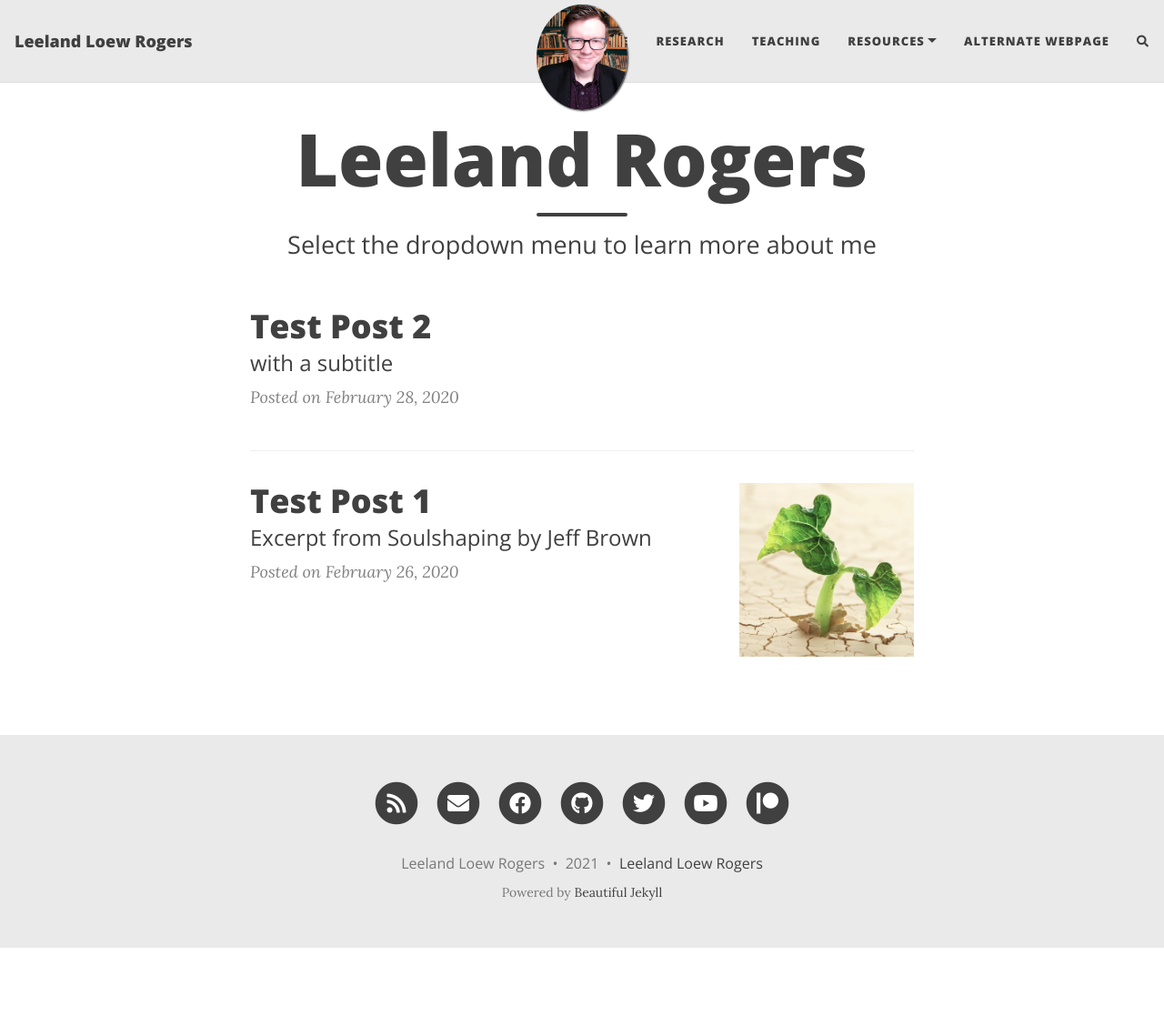
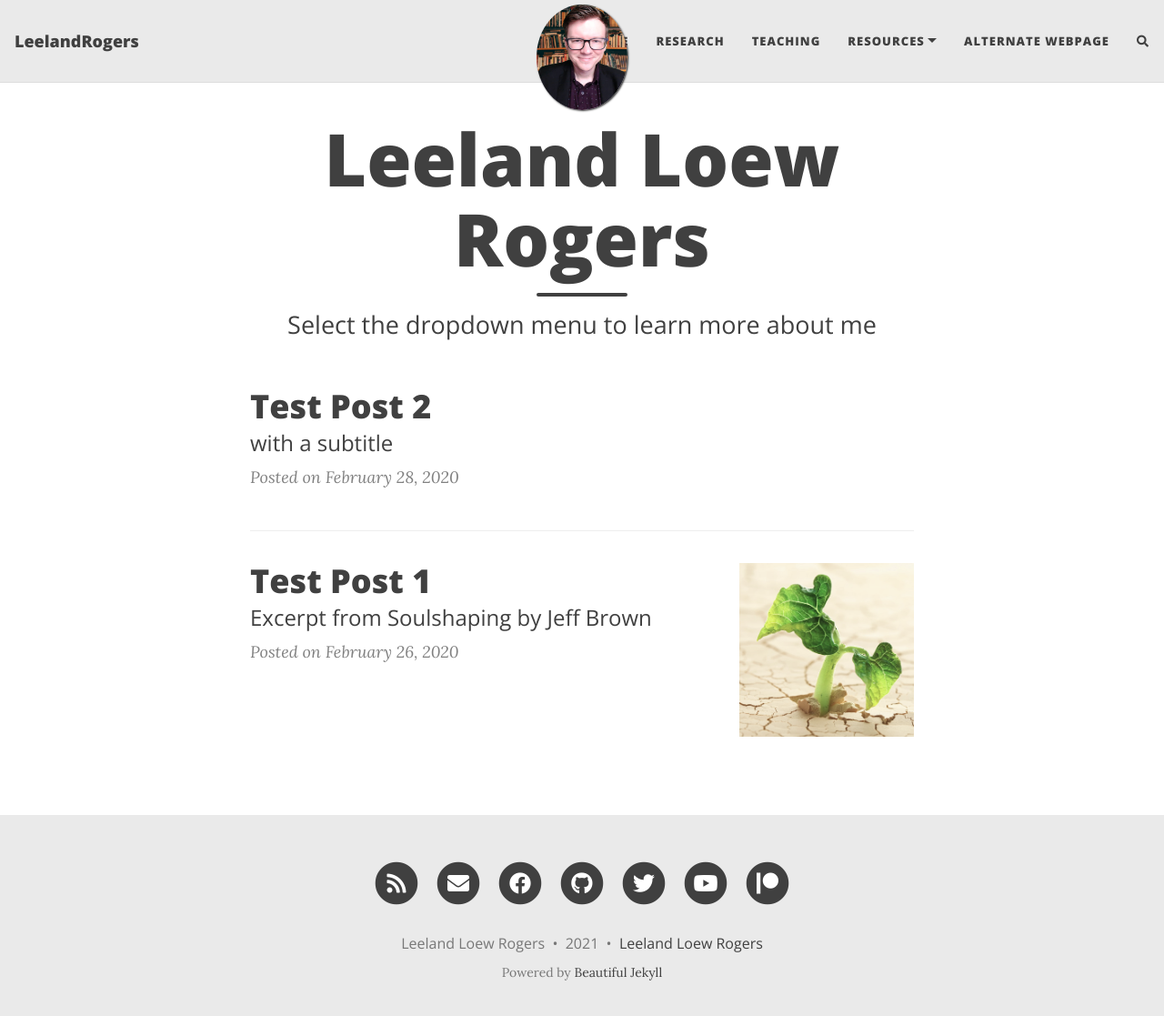
Before and after one commit to LeeLoew/LeelandRogers, a Jekyll site: the page built from index.html, in a window 1280 px wide and 1130 px high. Shown: the top 1117 px of the window at 91% size. Built offline with Jekyll 4.4.1, drawn with Linux system fonts in a browser that asks for light colours; nearby versions of some CDN libraries; the list of posts is cut into pages by our own code; comment, search, counter and statistics services are not loaded.

Commit message:
fixed name on main page

```diff
--- a/_config.yml
+++ b/_config.yml
@@ -6,7 +6,7 @@
 # --- Required options --- #
 
 # Name of website
-title: Leeland Loew Rogers #leaving blank sers to Leeloew.github.io
+title: #leaving blank sers to Leeloew.github.io
 
 # Your name to show in the footer
 author: Leeland Loew Rogers
--- a/index.html
+++ b/index.html
@@ -1,5 +1,5 @@
 ---
 layout: home
-title: Leeland Rogers
+title: Leeland Loew Rogers
 subtitle: Select the dropdown menu to learn more about me
 ---
```
